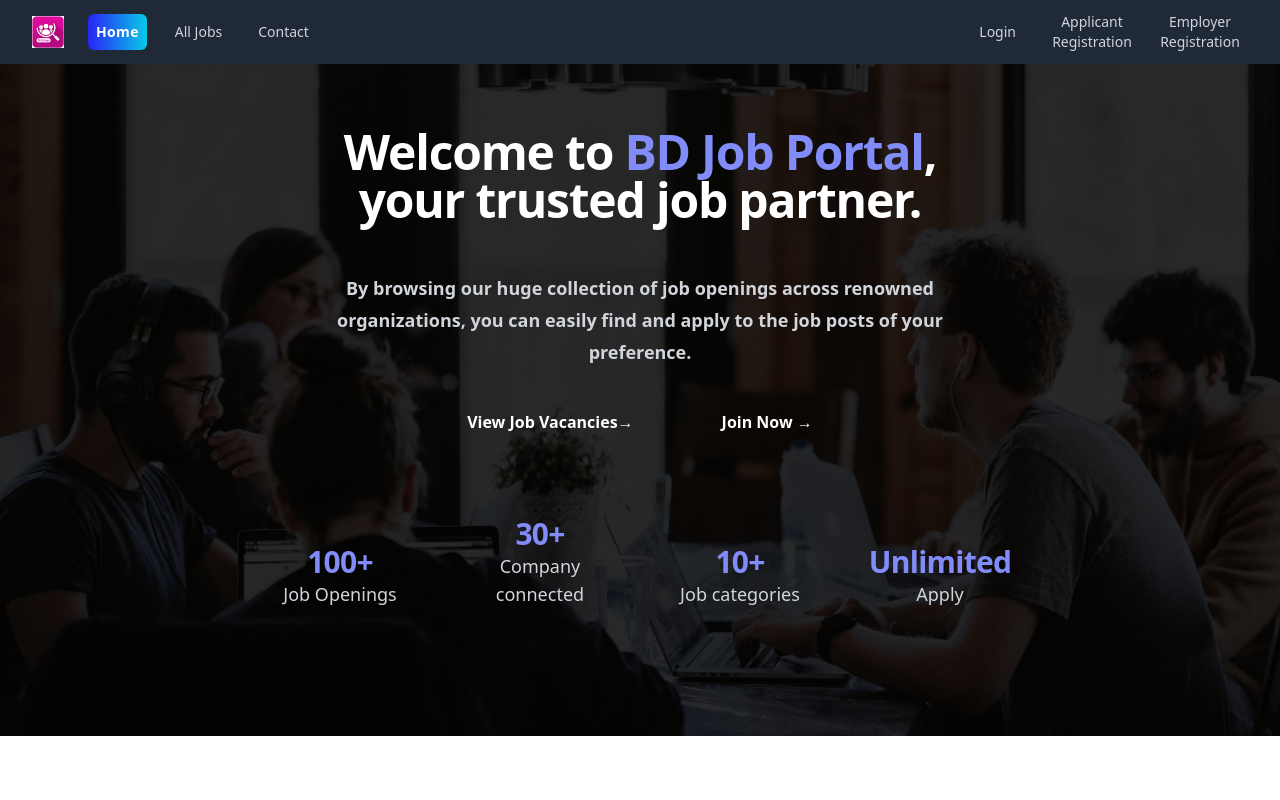
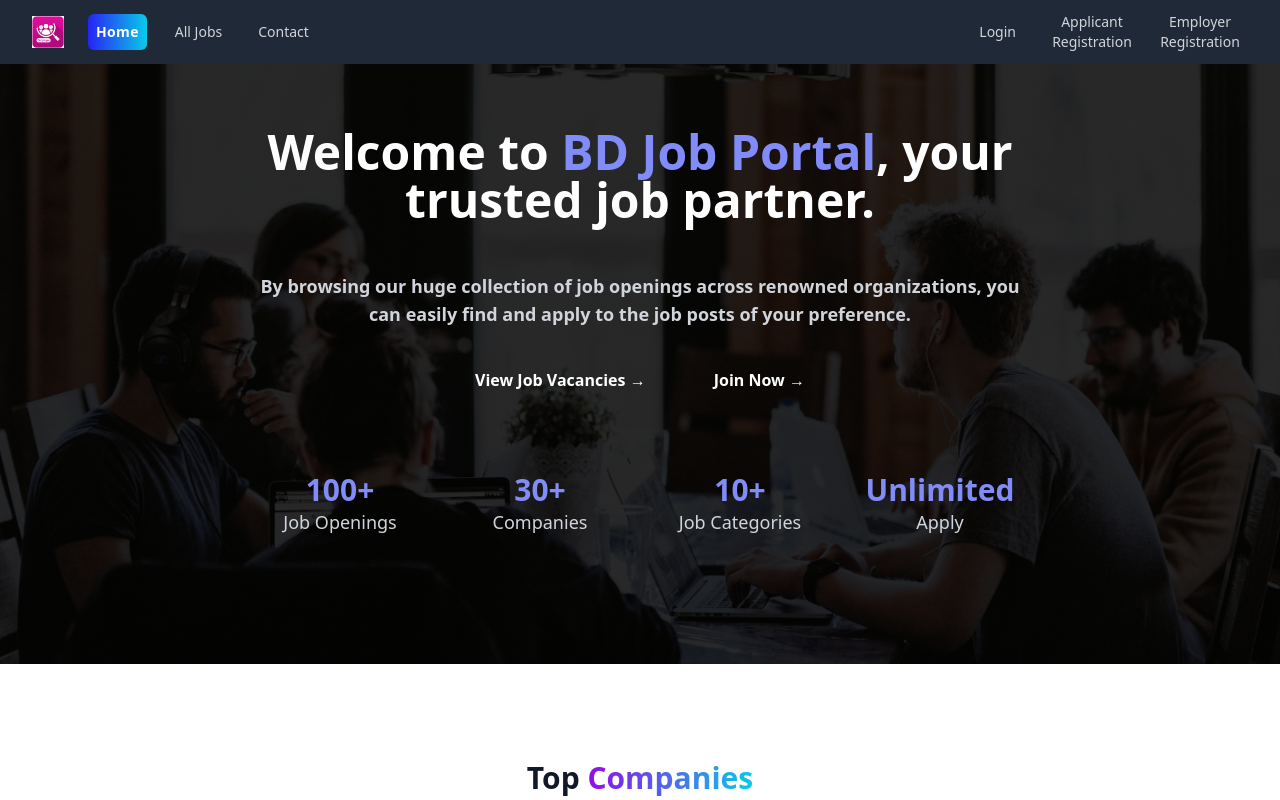
Before and after one commit to sayed8901/job_portal_react_project_frontend, a React (Vite) app: page / in a window 1280 px wide. Shown: the top 800 px of the page. Built offline with nearby package versions, Linux system fonts and the light colour scheme; no server answers; what @react-pdf/renderer would draw is missing.

Commit message:
banner desing modified

```diff
--- a/src/components/Banner.jsx
+++ b/src/components/Banner.jsx
@@ -17,25 +17,26 @@ const Banner = () => {
 
       {/* Text content positioned above the background image */}
       <div className="relative mx-auto max-w-7xl px-6 lg:px-8 z-10">
-        <div className="mx-auto max-w-2xl text-center">
-          <h2 className="text-4xl font-bold tracking-tight text-white sm:text-5xl mb-12">
+        <div className="mx-auto max-w-3xl text-center">
+          <h2 className="text-2xl md:text-3xl lg:text-5xl font-bold text-white mb-12">
             Welcome to <span className="text-indigo-400">BD Job Portal</span>,
             your trusted job partner.
           </h2>
-          <p className="mt-6 text-lg leading-8 text-gray-300 font-bold">
+          <p className="text-sm md:text-md lg:text-lg text-gray-300 font-bold">
             By browsing our huge collection of job openings across renowned
             organizations, you can easily find and apply to the job posts of
             your preference.
           </p>
         </div>
         <div className="mx-auto mt-10 max-w-3xl text-center">
-          <div className="flex justify-center gap-6 text-base font-semibold leading-7 text-white sm:grid-cols-2 lg:gap-x-10">
+          <div className="flex justify-center gap-6 text-base font-semibold text-white sm:grid-cols-2 lg:gap-x-5 my-10">
             <Link
               className="hover:text-indigo-300"
               to="/all_jobs_by_category" // Replace with the actual route
             >
               View Job Vacancies
               <span className="mr-12" aria-hidden="true">
+                {" "}
                 &rarr;
               </span>
             </Link>
@@ -43,37 +44,39 @@ const Banner = () => {
               className="hover:text-indigo-300"
               to="/login" // Replace with the actual route
             >
-              Join Now <span aria-hidden="true">&rarr;</span>
+              Join Now <span aria-hidden="true"> &rarr;</span>
             </Link>
           </div>
-          <dl className="mt-16 grid grid-cols-1 gap-8 sm:mt-20 sm:grid-cols-2 lg:grid-cols-4">
+          <dl className="grid grid-cols-2 gap-8 sm:mt-20 md:grid-cols-4">
             <div className="flex flex-col-reverse text-center">
-              <dt className="text-base md:text-lg leading-7 text-gray-300">
+              <dt className="text-base md:text-lg text-gray-300">
                 Job Openings
               </dt>
-              <dd className="text-2xl md:text-3xl font-bold leading-9 tracking-tight text-indigo-400">
+              <dd className="text-2xl md:text-3xl font-bold text-indigo-400">
                 100+
               </dd>
             </div>
             <div className="flex flex-col-reverse text-center">
-              <dt className="text-base md:text-lg leading-7 text-gray-300">
-                Company connected
+              <dt className="text-base md:text-lg text-gray-300">
+                Companies
               </dt>
-              <dd className="text-2xl md:text-3xl font-bold leading-9 tracking-tight text-indigo-400">
+              <dd className="text-2xl md:text-3xl font-bold text-indigo-400">
                 30+
               </dd>
             </div>
             <div className="flex flex-col-reverse text-center">
-              <dt className="text-base md:text-lg leading-7 text-gray-300">
-                Job categories
+              <dt className="text-base md:text-lg text-gray-300">
+                Job Categories
               </dt>
-              <dd className="text-2xl md:text-3xl font-bold leading-9 tracking-tight text-indigo-400">
+              <dd className="text-2xl md:text-3xl font-bold text-indigo-400">
                 10+
               </dd>
             </div>
             <div className="flex flex-col-reverse text-center">
-              <dt className="text-base md:text-lg leading-7 text-gray-300">Apply</dt>
-              <dd className="text-2xl md:text-3xl font-bold leading-9 tracking-tight text-indigo-400">
+              <dt className="text-base md:text-lg text-gray-300">
+                Apply
+              </dt>
+              <dd className="text-2xl md:text-3xl font-bold text-indigo-400">
                 Unlimited
               </dd>
             </div>
```
